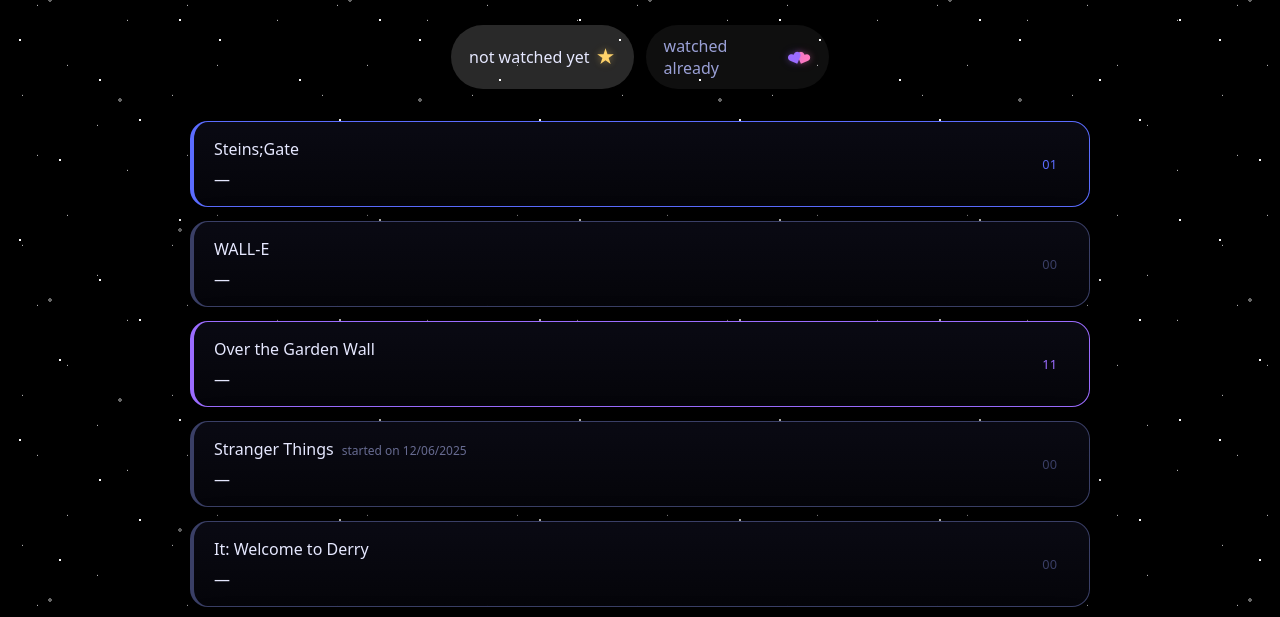
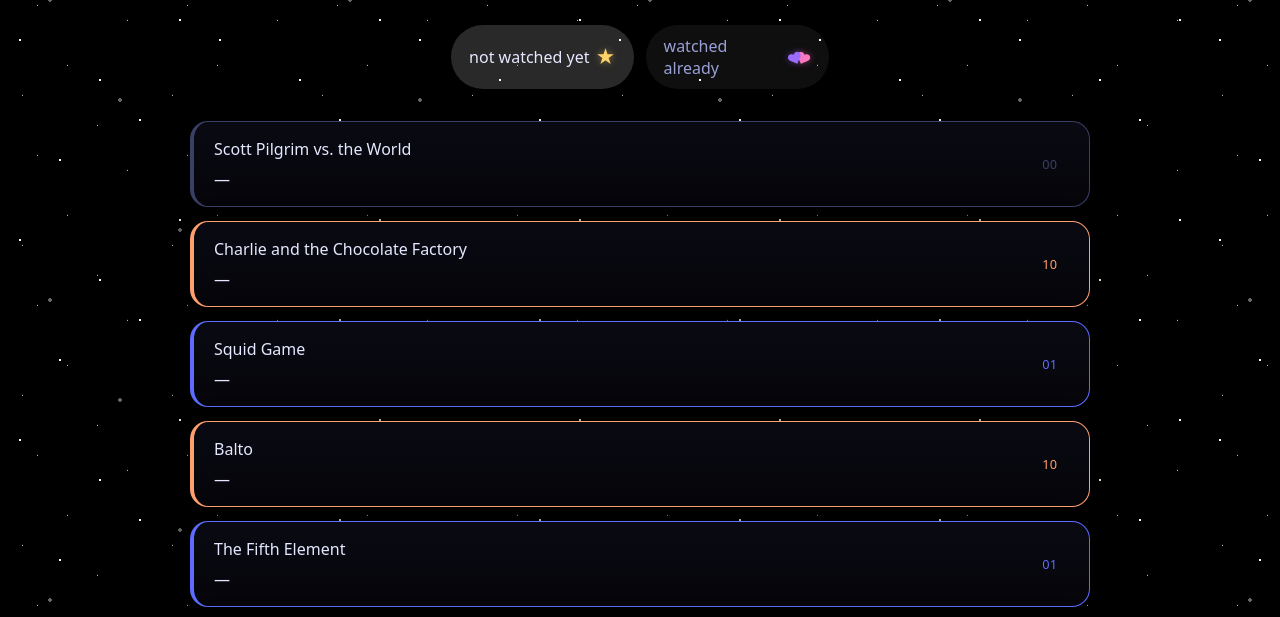
Before and after one commit to vamiss8/w2w, a plain HTML site: page index.html in a window 1280 px wide. Shown: the part 150-767 px from the top of the page. Drawn offline with Linux system fonts and the light colour scheme.

Commit message:
added automatic ordering in both tabs

```diff
--- a/index.html
+++ b/index.html
@@ -33,17 +33,75 @@
 
       <!-- UNWATCHED -->
       <ul class="unwatched">
+
+        <li data-status="00" data-state="planned">
+          <div class="left">
+            <div class="filmTitle">Scott Pilgrim vs. the World</div>
+            <div class="meta">—</div>
+          </div>
+          <div class="status s-00">00</div>
+        </li>
+
+        <li data-status="10" data-state="planned">
+          <div class="left">
+            <div class="filmTitle">Charlie and the Chocolate Factory</div>
+            <div class="meta">—</div>
+          </div>
+          <div class="status s-10">10</div>
+        </li>
+
         <li data-status="01" data-state="planned">
           <div class="left">
-            <div class="filmTitle">Steins;Gate</div>
+            <div class="filmTitle">Squid Game</div>
             <div class="meta">—</div>
           </div>
           <div class="status s-01">01</div>
         </li>
 
+
+        <li data-status="10" data-state="planned">
+          <div class="left">
+            <div class="filmTitle">Balto</div>
+            <div class="meta">—</div>
+          </div>
+          <div class="status s-10">10</div>
+        </li>
+
+        <li data-status="10" data-state="started" data-start="2025-12-20">
+          <div class="left">
+            <div class="filmTitle">My Little Pony</div>
+            <div class="meta">—</div>
+          </div>
+          <div class="status s-10">10</div>
+        </li>
+
+        <li data-status="01" data-state="planned">
+          <div class="left">
+            <div class="filmTitle">The Fifth Element</div>
+            <div class="meta">—</div>
+          </div>
+          <div class="status s-01">01</div>
+        </li>
+
+        <li data-status="10" data-state="planned">
+          <div class="left">
+            <div class="filmTitle">The Lord of the Rings</div>
+            <div class="meta">—</div>
+          </div>
+          <div class="status s-10">10</div>
+        </li>
+
         <li data-status="00" data-state="planned">
           <div class="left">
-            <div class="filmTitle">WALL-E</div>
+            <div class="filmTitle">It: Welcome to Derry</div>
+            <div class="meta">—</div>
+          </div>
+          <div class="status s-00">00</div>
+        </li>
+
+        <li data-status="00" data-state="started" data-start="2025-12-06">
+          <div class="left">
+            <div class="filmTitle">Stranger Things</div>
             <div class="meta">—</div>
           </div>
           <div class="status s-00">00</div>
@@ -57,76 +115,20 @@
           <div class="status s-11">11</div>
         </li>
 
-        <li data-status="00" data-state="started" data-start="2025-12-06">
+        <li data-status="00" data-state="planned">
           <div class="left">
-            <div class="filmTitle">Stranger Things</div>
+            <div class="filmTitle">WALL-E</div>
             <div class="meta">—</div>
           </div>
           <div class="status s-00">00</div>
         </li>
 
-        <li data-status="00" data-state="planned">
-          <div class="left">
-            <div class="filmTitle">It: Welcome to Derry</div>
-            <div class="meta">—</div>
-          </div>
-          <div class="status s-00">00</div>
-        </li>
-
-        <li data-status="10" data-state="planned">
-          <div class="left">
-            <div class="filmTitle">The Lord of the Rings</div>
-            <div class="meta">—</div>
-          </div>
-          <div class="status s-10">10</div>
-        </li>
-
         <li data-status="01" data-state="planned">
           <div class="left">
-            <div class="filmTitle">The Fifth Element</div>
+            <div class="filmTitle">Steins;Gate</div>
             <div class="meta">—</div>
           </div>
           <div class="status s-01">01</div>
-        </li>
-
-        <li data-status="10" data-state="started" data-start="2025-12-20">
-          <div class="left">
-            <div class="filmTitle">My Little Pony</div>
-            <div class="meta">—</div>
-          </div>
-          <div class="status s-10">10</div>
-        </li>
-
-        <li data-status="10" data-state="planned">
-          <div class="left">
-            <div class="filmTitle">Balto</div>
-            <div class="meta">—</div>
-          </div>
-          <div class="status s-10">10</div>
-        </li>
-
-        <li data-status="01" data-state="planned">
-          <div class="left">
-            <div class="filmTitle">Squid Game</div>
-            <div class="meta">—</div>
-          </div>
-          <div class="status s-01">01</div>
-        </li>
-
-        <li data-status="10" data-state="planned">
-          <div class="left">
-            <div class="filmTitle">Charlie and the Chocolate Factory</div>
-            <div class="meta">—</div>
-          </div>
-          <div class="status s-10">10</div>
-        </li>
-
-        <li data-status="00" data-state="planned">
-          <div class="left">
-            <div class="filmTitle">Scott Pilgrim vs. the World</div>
-            <div class="meta">—</div>
-          </div>
-          <div class="status s-00">00</div>
         </li>
       </ul>
 
--- a/main.js
+++ b/main.js
@@ -74,10 +74,12 @@
   persistActiveTab(tab.id);
 
   if (tab.id === UNWATCHED_TAB_ID) {
+    sortUnwatchedStartedToBottom();
     animateList(UNWATCHED_LIST_SELECTOR);
     return;
   }
 
+  sortWatchedByStartDateDesc();
   animateList(WATCHED_LIST_SELECTOR);
 }
 
@@ -204,7 +206,7 @@
   return date;
 }
 
-// format ISO date for UI (dd/mm/yyyy)
+// format ISO date for UI (mm/dd/yyyy)
 function formatISOForUI(value) {
   const date = parseISODate(value);
   if (!date) return DATE_PLACEHOLDER_UI;
@@ -264,8 +266,105 @@
 }
 
 /* ---------------------------
+   DEFAULT SORTING
+---------------------------- */
+
+// cache initial DOM order to keep sorting stable (ties keep HTML order)
+function cacheInitialOrder() {
+  document.querySelectorAll(".lists ul").forEach(ul => {
+    Array.from(ul.children).forEach((li, index) => {
+      // set only once
+      if (!li.dataset.initialIndex) {
+        li.dataset.initialIndex = String(index);
+      }
+    });
+  });
+}
+
+// get initial order index
+function getInitialIndex(li) {
+  const num = parseInt(li.dataset.initialIndex, 10);
+  return Number.isNaN(num) ? Number.POSITIVE_INFINITY : num;
+}
+
+// helper: re-append sorted items back to UL
+function sortUlItems(ul, comparator) {
+  const items = Array.from(ul.querySelectorAll("li"));
+  items.sort(comparator);
+  items.forEach(li => ul.appendChild(li));
+}
+
+// tab 1: planned first (stable), started last (sorted by start date DESC)
+function sortUnwatchedStartedToBottom() {
+  const ul = document.querySelector(UNWATCHED_LIST_SELECTOR);
+  if (!ul) return;
+
+  sortUlItems(ul, (a, b) => {
+    const aState = getState(a);
+    const bState = getState(b);
+
+    const aIsStarted = aState === STATE_STARTED;
+    const bIsStarted = bState === STATE_STARTED;
+
+    // started goes to the bottom
+    if (aIsStarted !== bIsStarted) return aIsStarted ? 1 : -1;
+
+    // planned group: keep original HTML order
+    if (!aIsStarted && !bIsStarted) {
+      return getInitialIndex(a) - getInitialIndex(b);
+    }
+
+    // started group: sort by start date DESC (newest first)
+    const aDate = parseISODate(a.dataset.start);
+    const bDate = parseISODate(b.dataset.start);
+
+    // missing/invalid dates go to the bottom of the started group
+    if (!aDate && !bDate) return getInitialIndex(a) - getInitialIndex(b);
+    if (!aDate) return 1;
+    if (!bDate) return -1;
+
+    const diff = bDate.getTime() - aDate.getTime(); // DESC
+    if (diff !== 0) return diff;
+
+    // tie-breaker: keep original order stable
+    return getInitialIndex(a) - getInitialIndex(b);
+  });
+}
+
+// tab 2: watched sorted by data-start DESC (newest first)
+// note: if there is start+end, we still sort by start
+function sortWatchedByStartDateDesc() {
+  const ul = document.querySelector(WATCHED_LIST_SELECTOR);
+  if (!ul) return;
+
+  sortUlItems(ul, (a, b) => {
+    const aDate = parseISODate(a.dataset.start);
+    const bDate = parseISODate(b.dataset.start);
+
+    // put missing/invalid dates to the bottom
+    if (!aDate && !bDate) return getInitialIndex(a) - getInitialIndex(b);
+    if (!aDate) return 1;
+    if (!bDate) return -1;
+
+    const diff = bDate.getTime() - aDate.getTime(); // DESC
+    if (diff !== 0) return diff;
+
+    return getInitialIndex(a) - getInitialIndex(b);
+  });
+}
+
+// apply both default sorts
+function applyDefaultSorting() {
+  sortUnwatchedStartedToBottom();
+  sortWatchedByStartDateDesc();
+}
+
+/* ---------------------------
    BOOT
 ---------------------------- */
+
+cacheInitialOrder();
+applyDefaultSorting();
 
 initializeTabs();
 transformRatings();
```
